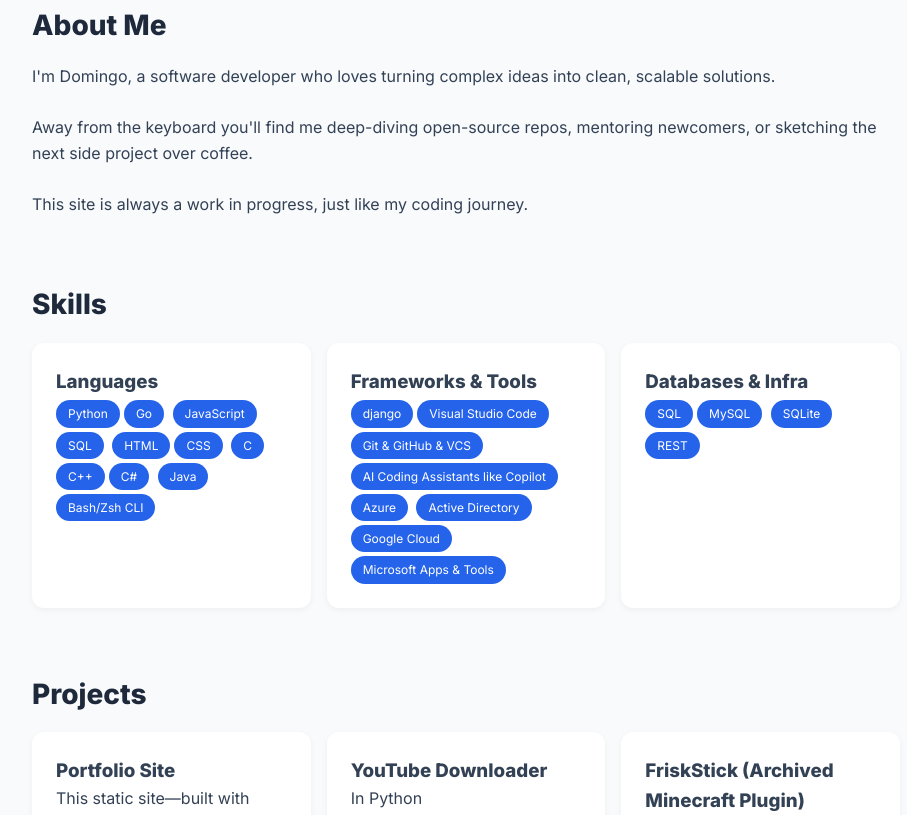
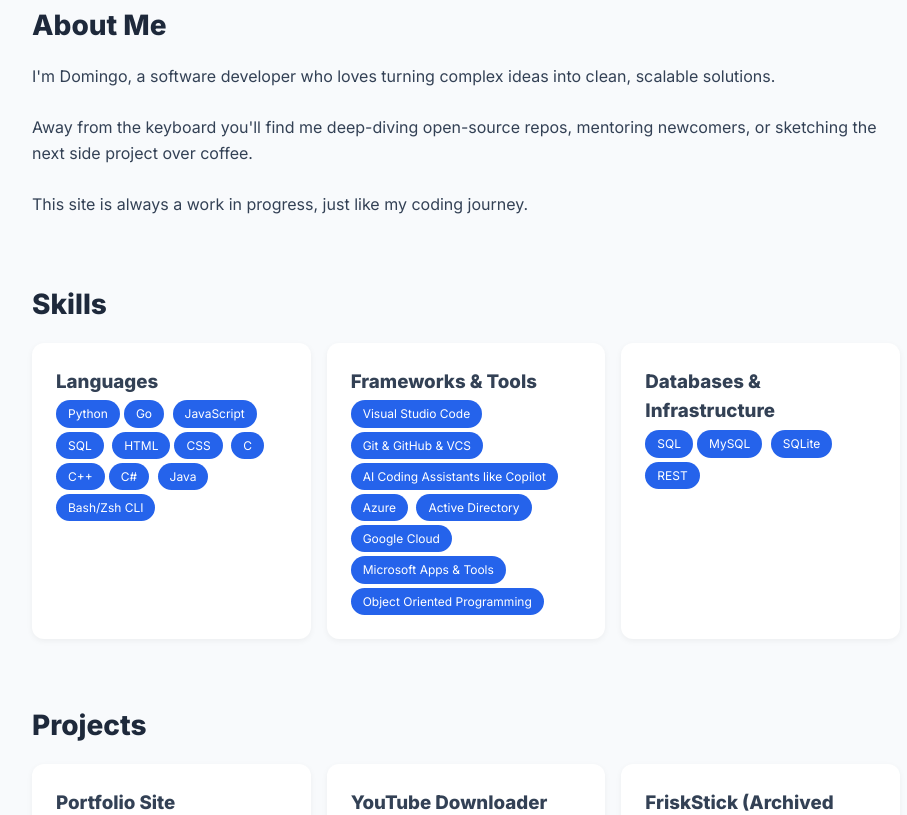
Before and after one commit to domingomesa/domingomesa.github.io, a plain HTML site: page index.html in a window 1280 px wide. Shown: the part 415-1230 px from the top of the page, without its empty margins (174-1081 px from the left). Drawn offline with Linux system fonts and the light colour scheme.

Commit message:
minor changes

```diff
--- a/index.html
+++ b/index.html
@@ -57,17 +57,17 @@
 
             <div class="card">
                 <h3>Frameworks &amp; Tools</h3>
-                <span class="badge">django</span><span class="badge">Visual Studio Code</span>
+                <!--<span class="badge">django</span>--><span class="badge">Visual Studio Code</span>
                 <span class="badge">Git & GitHub & VCS</span><span class="badge">AI Coding Assistants like
                     Copilot</span>
                 <!--<span class="badge">Docker</span><span class="badge">Kubernetes</span><span class="badge">Bootstrap</span>
         <span class="badge">Node.js</span><span class="badge">React</span>--><span class="badge">Azure</span>
                 <span class="badge">Active Directory</span><span class="badge">Google Cloud</span><span
-                    class="badge">Microsoft Apps & Tools</span>
+                    class="badge">Microsoft Apps & Tools</span><span class="badge">Object Oriented Programming</span>
             </div>
 
             <div class="card">
-                <h3>Databases &amp; Infra</h3>
+                <h3>Databases &amp; Infrastructure</h3>
                 <span class="badge">SQL</span><span class="badge">MySQL</span>
                 <span class="badge">SQLite</span><span class="badge">REST</span>
             </div>
```
